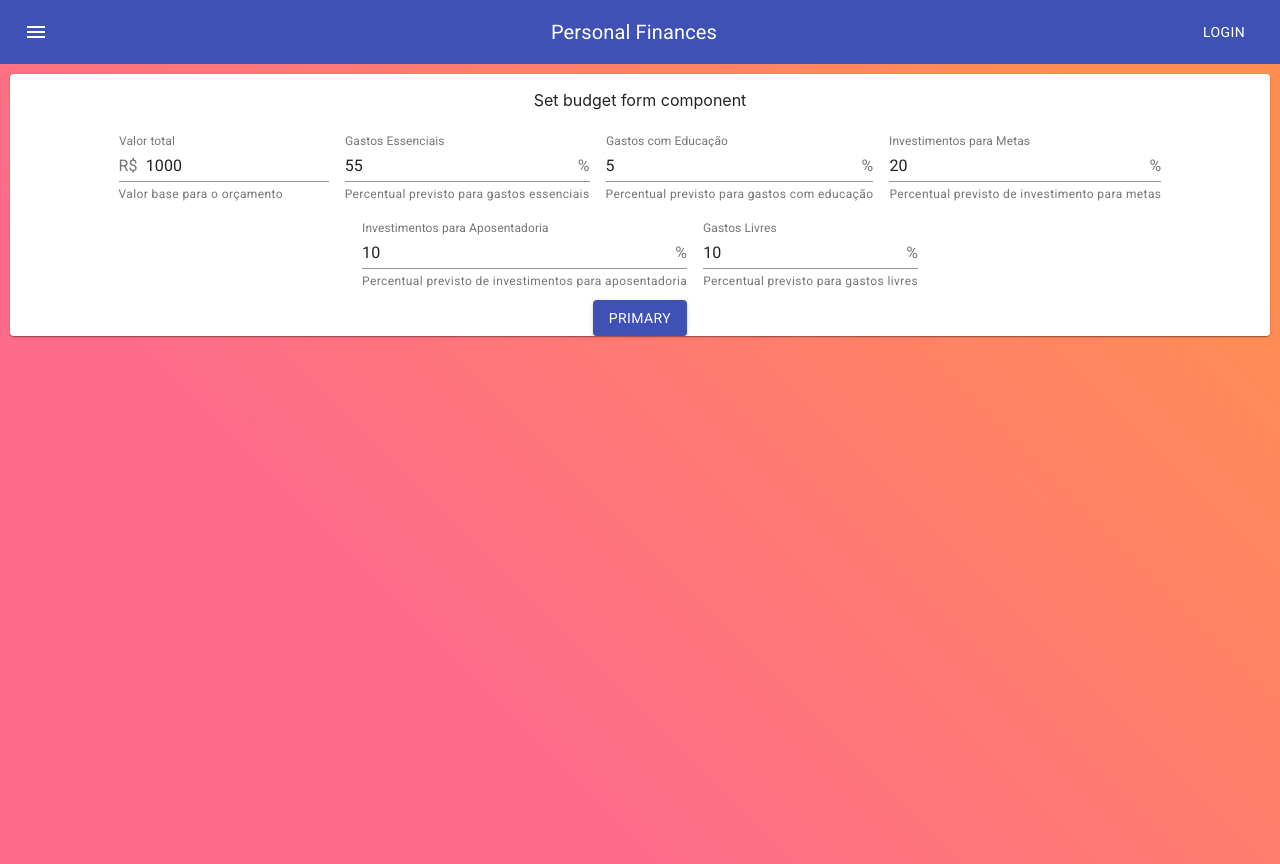
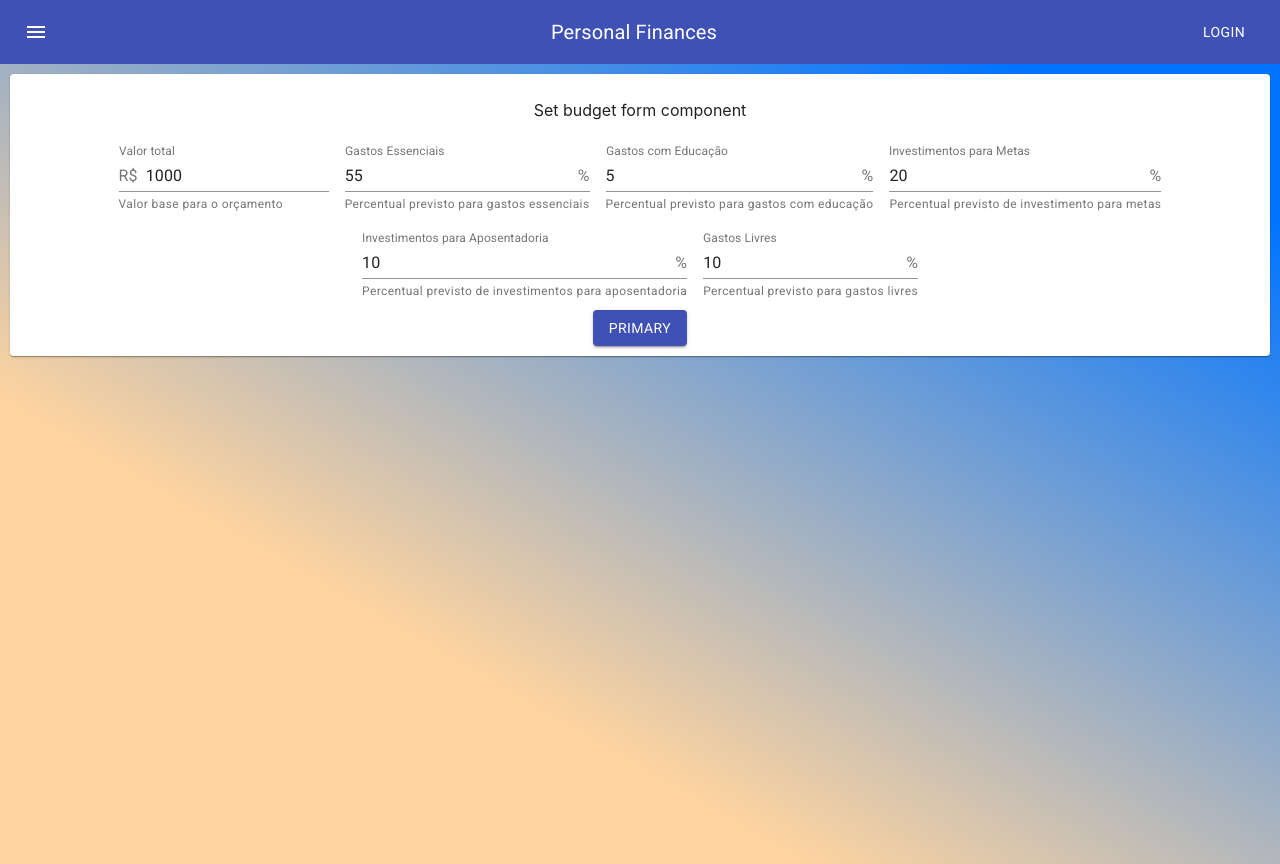
Before and after one commit to taciogt/personal-finances, a React (Create React App) app in the folder frontend/personal-finance/: page / in a window 1280 px wide. Built offline with nearby package versions, Linux system fonts and the light colour scheme.

Commit message:
applies more styles

```diff
--- a/frontend/personal-finance/src/App.tsx
+++ b/frontend/personal-finance/src/App.tsx
@@ -21,7 +21,8 @@ const StyledContainer = styled(Container)({
   // root:{
   //   background: 'linear-gradient(45deg, #FE6B8B 30%, #FF8E53 90%)',
   // },
-  background: 'linear-gradient(45deg, #FE6B8B 30%, #FF8E53 90%)',
+  // background: 'linear-gradient(45deg, #FE6B8B 30%, #FF8E53 90%)',
+  background: 'linear-gradient(30deg, #FFD49F 30%, #0074FF 90%)',
   // margin: 10,
   height: '100%',
   padding: 10
--- a/frontend/personal-finance/src/SetBudgetForm.tsx
+++ b/frontend/personal-finance/src/SetBudgetForm.tsx
@@ -2,7 +2,7 @@ import {ChangeEvent, FC, FormEvent, useState} from "react";
 import {Card, FormControl, FormHelperText, Input, InputAdornment, InputLabel} from "@material-ui/core";
 import Button from "@material-ui/core/Button";
 import axios from "axios";
-import {createStyles, makeStyles, Theme} from "@material-ui/core/styles";
+import {createStyles, makeStyles, styled, Theme} from "@material-ui/core/styles";
 
 const apiClient = axios.create({
   baseURL: 'http://localhost:8000/',
@@ -30,6 +30,10 @@ const useStyles = makeStyles((theme: Theme) =>
     }
   })
 )
+
+const StyledCard = styled(Card)({
+  padding: 10
+})
 
 export const SetBudgetForm: FC = () => {
   const classes = useStyles()
@@ -79,7 +83,7 @@ export const SetBudgetForm: FC = () => {
   }
 
   return (
-    <Card>
+    <StyledCard>
       <div>
         <p>Set budget form component</p>
         <form className={classes.root} onSubmit={submitHandler}>
@@ -139,6 +143,6 @@ export const SetBudgetForm: FC = () => {
           </div>
         </form>
       </div>
-    </Card>
+    </StyledCard>
   )
 }
```
Also changed, not shown: 1 other file (tests, documents, lock files or other folders).
